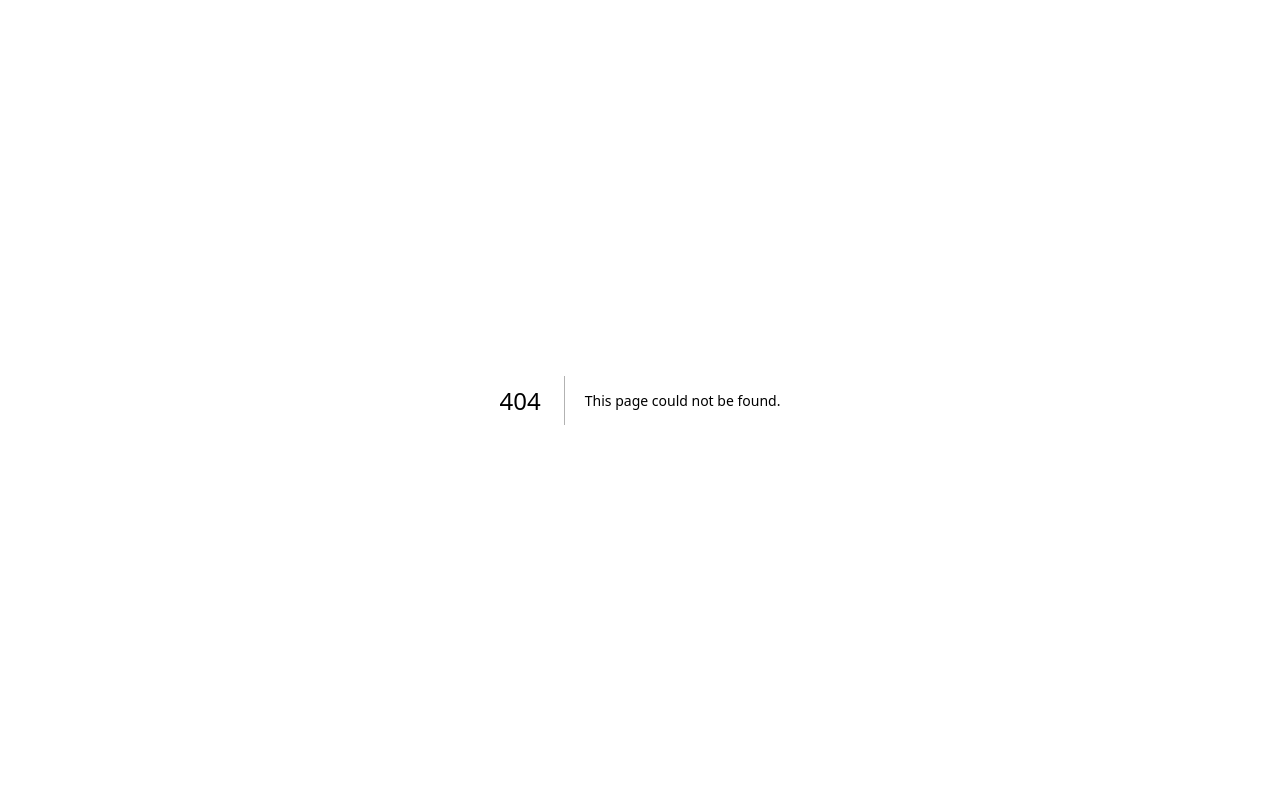
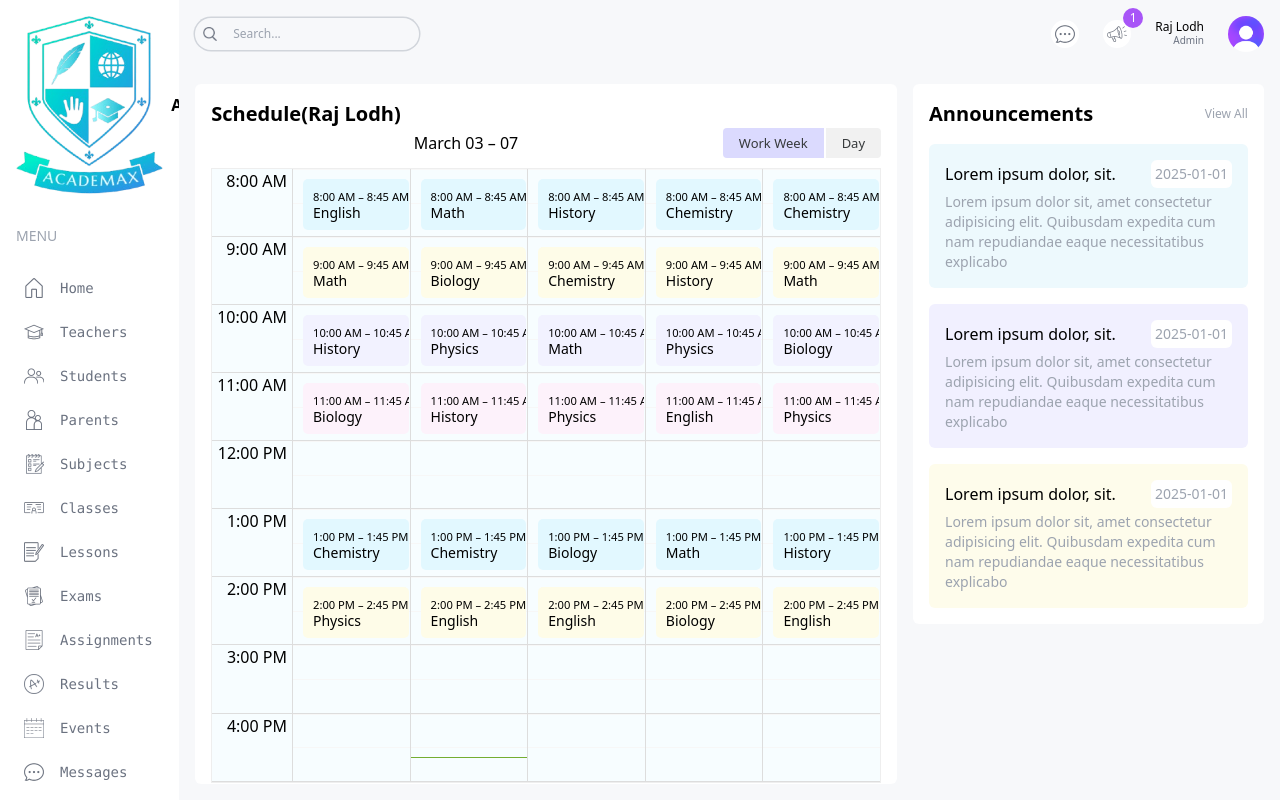
Before and after one commit to Rajlodh-001/school_management, a Next.js app: page /parent in a window 1280 px wide. Before the commit this address had no page. Shown: the top 800 px of the page. Built offline with nearby package versions, Linux system fonts and the light colour scheme.

Commit message:
dshboard - parent

```diff
--- /dev/null
+++ b/src/app/(dashboard)/parent/page.tsx
@@ -0,0 +1,25 @@
+import Announcement from "@/components/Announcement"
+import BigCalendar from "@/components/BigCalender"
+import Image from "next/image"
+
+const ParentPage =()=>{
+    return(
+        <div className="p-4 flex-1 flex gap-4 flex-col xl:flex-row">
+            {/* Left */}
+            <div className="w-full xl:w-2/3">
+            <div className="h-full bg-white p-4 rounded-md">
+                <h1 className="text-xl font-semibold ">Schedule(Raj Lodh)</h1>
+            <BigCalendar/>
+            </div>
+            </div>
+            {/* Right */}
+            <div className="w-full xl:w-1/3 flex flex-col gap-8">
+
+            <Announcement/>
+            </div>
+        </div>
+    )
+}
+
+
+export default ParentPage
```
